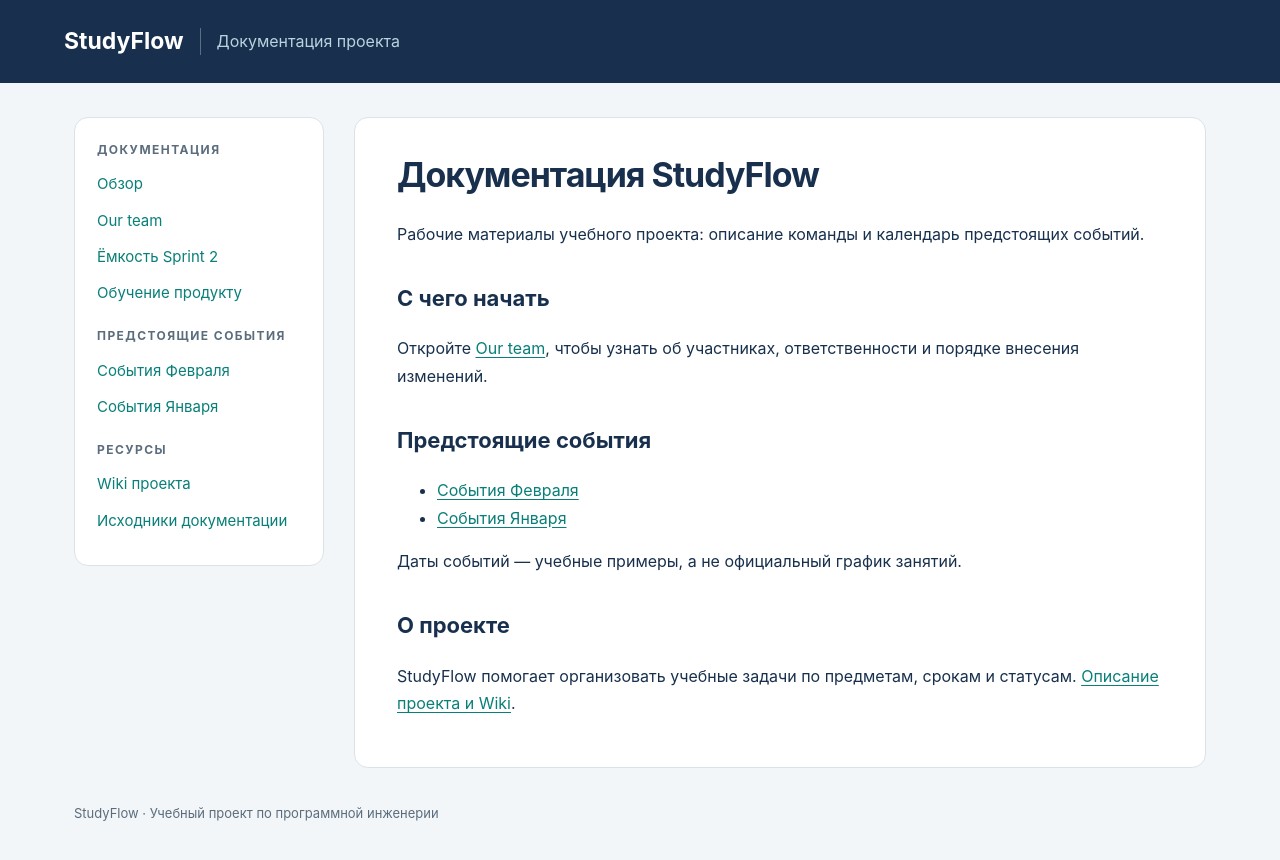
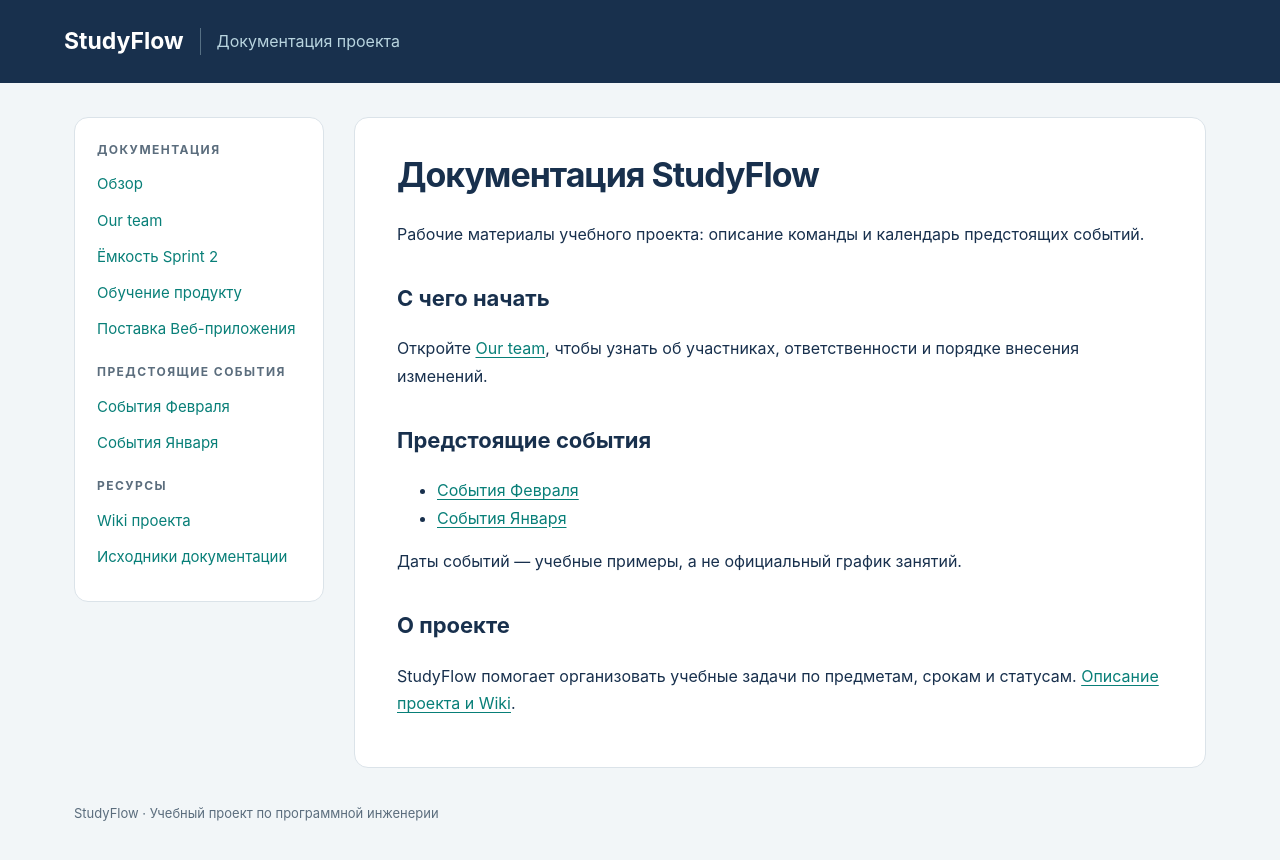
Before and after one commit to mirea-studyflow-bandukov-ilya/Docs, a Jekyll site: the page built from index.md, in a window 1280 px wide. Shown: the top 860 px of the page. Built offline with Jekyll 4.4.1, drawn with Linux system fonts in a browser that asks for light colours.

Commit message:
Link delivery calendar from documentation navigation

```diff
--- a/_layouts/default.html
+++ b/_layouts/default.html
@@ -14,7 +14,7 @@
 <div class="shell">
 <aside aria-label="Навигация по документации">
 <h2>Документация</h2>
-<ul><li><a href="{{ '/' | relative_url }}">Обзор</a></li><li><a href="{{ '/our-team/' | relative_url }}">Our team</a></li><li><a href="{{ '/sprint-capacity/' | relative_url }}">Ёмкость Sprint 2</a></li><li><a href="{{ '/product-dashboard/' | relative_url }}">Обучение продукту</a></li></ul>
+<ul><li><a href="{{ '/' | relative_url }}">Обзор</a></li><li><a href="{{ '/our-team/' | relative_url }}">Our team</a></li><li><a href="{{ '/sprint-capacity/' | relative_url }}">Ёмкость Sprint 2</a></li><li><a href="{{ '/product-dashboard/' | relative_url }}">Обучение продукту</a></li><li><a href="{{ '/delivery-plan/' | relative_url }}">Поставка Веб-приложения</a></li></ul>
 <h2>Предстоящие события</h2>
 <ul id="event-navigation" data-event-list>
 {% assign event_pages = site.pages | where: "section", "events" | sort: "source_name" %}
```
